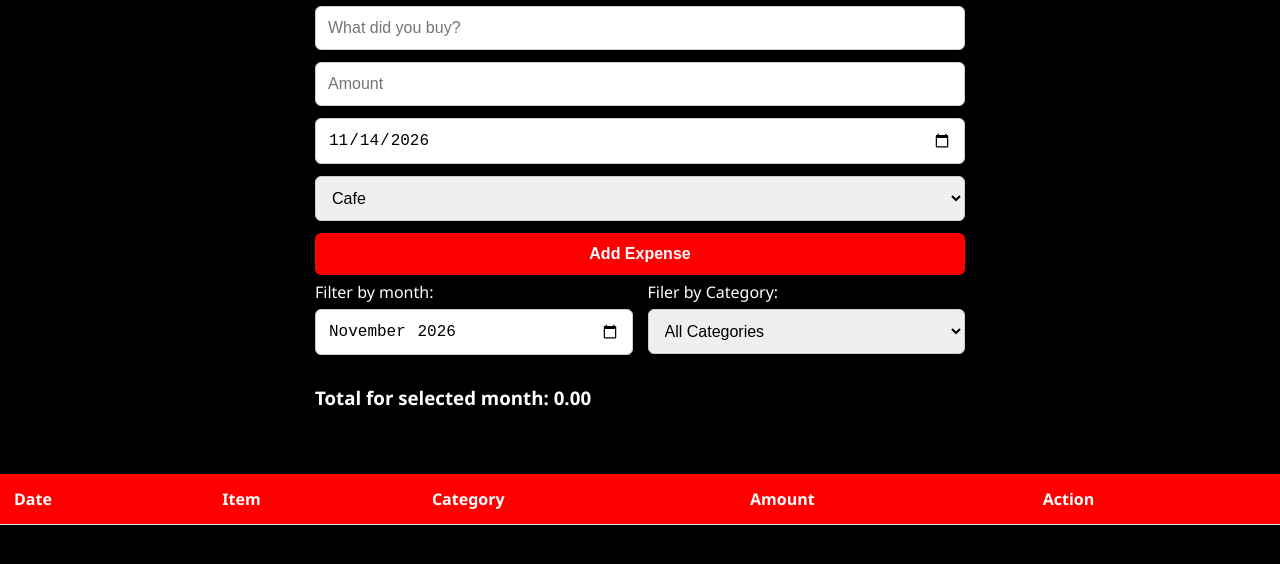
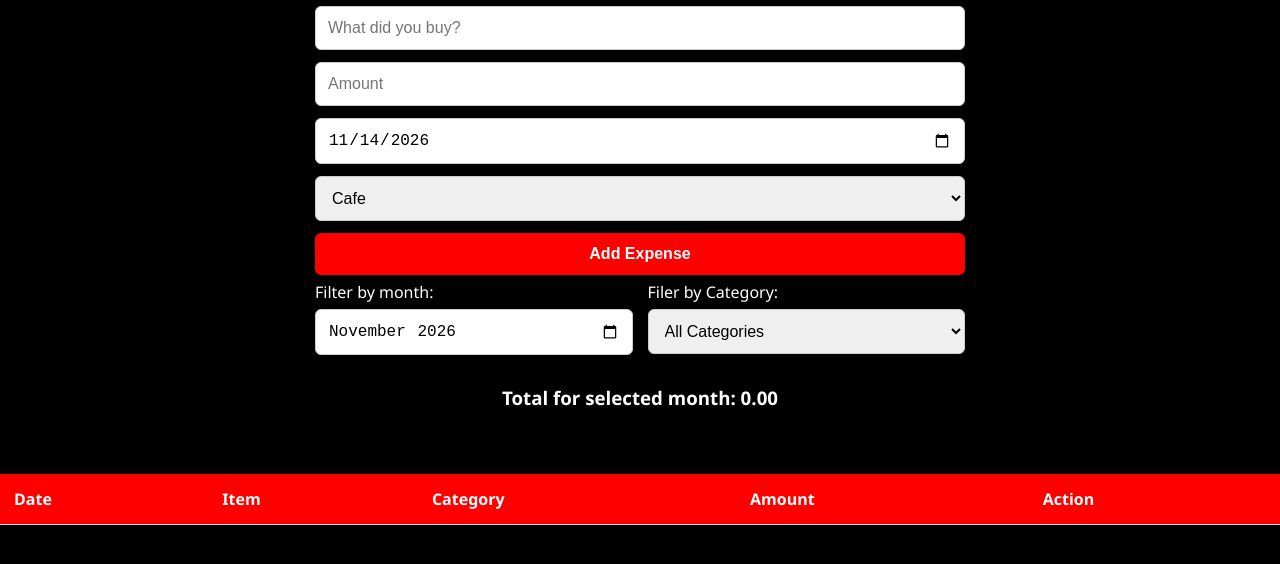
Before and after one commit to NithinAravindRR/my-spending-monitor, a plain HTML site: page index.html in a window 1280 px wide. Shown: the part 116-680 px from the top of the page. Drawn offline with Linux system fonts and the light colour scheme.

Commit message:
Update style.css

```diff
--- a/style.css
+++ b/style.css
@@ -1,6 +1,6 @@
 CSS
 
-title {
+title, h3 {
 text-align: center;
 }
 
```
